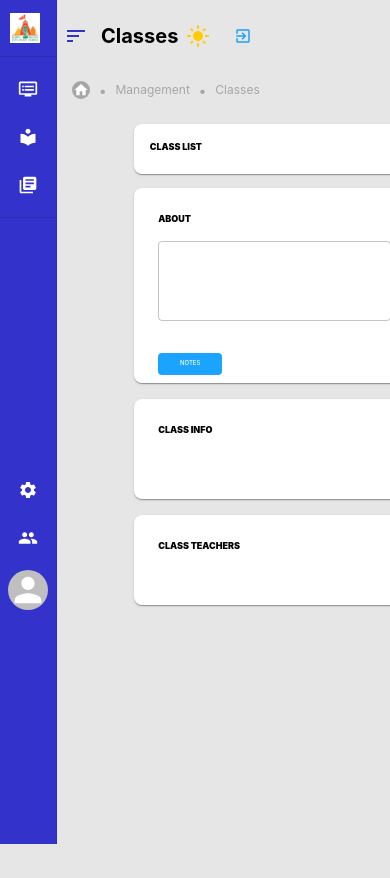
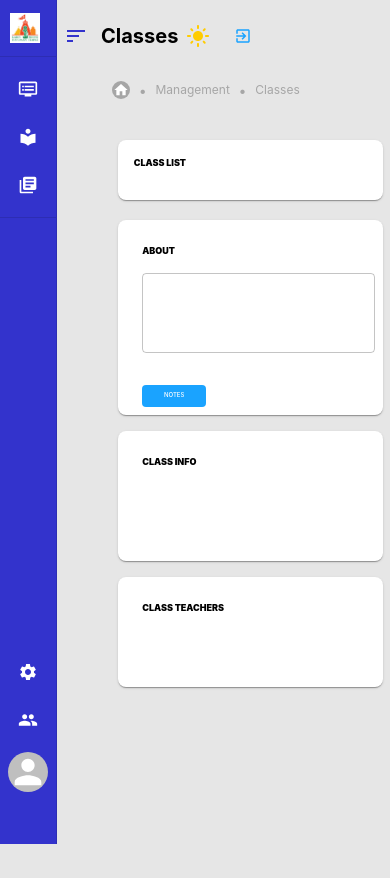
Before and after one commit to Pranavkotesh/Classes-Management-App, a React (Create React App) app in the folder web/classes-management/: page /classMain in a window 390 px wide. Shown: the top 878 px of the page. Built offline with nearby package versions, Linux system fonts and the light colour scheme.

Commit message:
-mobileLayout

```diff
--- a/web/classes-management/src/features/classMain/Class.jsx
+++ b/web/classes-management/src/features/classMain/Class.jsx
@@ -1,14 +1,12 @@
 
-import SummaryGrid from "../../shared/components/app-class-summary-grid/AppSummaryGridComponent";
 import MiniDrawer from "../../shared/components/app-drawer-component/AppDrawerComponent";
 import GridComponent from "../../shared/components/app-grid-component/AppGridComponent";
 
 const ClassN= ()=>{
   return(
     <main sx={{width:'100%'}}>
-      <MiniDrawer/>
+      <MiniDrawer name='Classes'/>
       <GridComponent/>
-      {/* <SummaryGrid/> */}
     </main>
   )
 }
--- a/web/classes-management/src/shared/components/app-drawer-component/AppDrawerComponent.jsx
+++ b/web/classes-management/src/shared/components/app-drawer-component/AppDrawerComponent.jsx
@@ -123,7 +123,7 @@ const Drawer = styled(MuiDrawer, { shouldForwardProp: (prop) => prop !== 'open'
   }),
 );
 
-const MiniDrawer=() =>{
+const MiniDrawer=({name}) =>{
   const editing=useStyles();
   const theme = useTheme();
   const [open, setOpen] = React.useState(false);
@@ -141,7 +141,7 @@ const MiniDrawer=() =>{
   return (
     <>
     <Box sx={{ display: 'flex' }}>
-      <MainAppBar title='Classes'
+      <MainAppBar title={name}
         onClick={handleDrawerOpen} />
       <Drawer  sx={{zIndex:'2'}}PaperProps={{
     sx: {
@@ -187,13 +187,7 @@ const MiniDrawer=() =>{
           ))}
         </List>
         <Divider />
-        <List sx={{marginTop:{
-          xs:30,
-          sm:33,
-          md:34,
-          lg:40,
-          xl:'50vh'
-        },color:'white'}}>
+        <List sx={{marginTop:'50vh',color:'white'}}>
           {itemsList2.map((item, index) => (
             <ListItem key={item.text} disablePadding sx={{ display:'block' }}>
               <ListItemButton
--- a/web/classes-management/src/shared/components/app-grid-component/AppGridComponent.jsx
+++ b/web/classes-management/src/shared/components/app-grid-component/AppGridComponent.jsx
@@ -31,7 +31,7 @@ export default function GridComponent() {
     }}>
 
       <Grid sx={{backgroundColor:'#e6e6e6',paddingTop:3}} container spacing={2} columns={16}>
-        <Box sx={{backgroundColor:'#e6e6e6',marginLeft:{xs:10,sm:21,md:21,lg:21,xl:21},width:'100%' }}>
+        <Box sx={{backgroundColor:'#e6e6e6',marginLeft:{xs:15,sm:21,md:21,lg:21,xl:21},width:'100%',marginBottom:{xs:2,sm:0,md:0} }}>
             <IconButton>
                 <HomeIcon sx={{backgroundColor:'#a6a6a6',borderRadius:'50%',padding:'1px',color:'white',fontSize:18}}/>
             </IconButton>
@@ -50,12 +50,12 @@ export default function GridComponent() {
             lg:280,
             xl:280
           },height:{
-            xs:50,
+            xs:60,
             sm:50,
             md:65,
             lg:100,
             xl:110
-          },marginLeft:{xs:10,sm:0},
+          },marginLeft:{xs:8,sm:0},
             paddingTop:0,borderRadius:2}}>
             <Typography sx={{textAlign:'left',paddingLeft:1,paddingTop:2,fontWeight:900,fontSize:9,color:'black'}}>
             CLASS LIST
@@ -68,7 +68,7 @@ export default function GridComponent() {
             md:850,
             lg:900,
             xl:'125vh'
-          },marginTop:{xs:8,sm:0,md:0,lg:0,xl:0}}}>
+          },marginTop:{xs:10,sm:0,md:0,lg:0,xl:0},marginLeft:{xs:-2,sm:0,md:0}}}>
             <Typography sx={{fontWeight:900,fontSize:9,textAlign:'left',marginLeft:2,paddingTop:2,paddingBottom:1,color:'black'}}>
                 ABOUT</Typography>
                 <Box sx={{display:{xs:'none',sm:'none',md:'block',lg:'block',xl:'block'}}}>
@@ -107,12 +107,12 @@ export default function GridComponent() {
             lg:900,
             xl:'125vh'
           },height:{
-            xs:100,
+            xs:130,
             sm:110,
             md:120,
             lg:150,
             xl:190
-          },borderRadius:2}}>
+          },borderRadius:2,marginLeft:{xs:-2,sm:0,md:0}}}>
             <Typography sx={{marginLeft:2,textAlign:'left',
             fontWeight:900,fontSize:9,paddingTop:2,color:'black'}}>
             CLASS INFO</Typography></Item1>
@@ -126,12 +126,12 @@ export default function GridComponent() {
             lg:900,
             xl:'125vh'
           },height:{
-            xs:90,
+            xs:110,
             sm:90,
             md:100,
             lg:130,
             xl:170
-          },borderRadius:2}}>
+          },borderRadius:2,marginLeft:{xs:-2,sm:0,md:0}}}>
             <Typography sx={{marginLeft:2,textAlign:'left',
             fontWeight:900,fontSize:9,paddingTop:2,color:'black'}}>
             CLASS TEACHERS</Typography></Item1>
--- a/web/classes-management/src/shared/components/app-main-bar/AppMainBar.jsx
+++ b/web/classes-management/src/shared/components/app-main-bar/AppMainBar.jsx
@@ -2,11 +2,9 @@ import * as React from 'react';
 import PropTypes from 'prop-types';
 import AppBar from '@mui/material/AppBar';
 import Box from '@mui/material/Box';
-import CssBaseline from '@mui/material/CssBaseline';
 import IconButton from '@mui/material/IconButton';
 import Toolbar from '@mui/material/Toolbar';
 import Typography from '@mui/material/Typography';
-import Button from '@mui/material/Button';
 import SortIcon from '@mui/icons-material/Sort';
 import { Grid } from '@mui/material';
 import LightModeIcon from '@mui/icons-material/LightMode';
@@ -21,7 +19,7 @@ const years = ['2015','2016','2017','2018'];
 
 function MainAppBar({props,onClick,title}) {
 //   const { window } = props;
-  const container = window !== undefined ? () => window().document.body : undefined;
+  // const container = window !== undefined ? () => window().document.body : undefined;
 
   return (
     <Box sx={{ display: 'flex' }}>
```
Also changed, not shown: web/classes-management/src/features/classSummary/ClassSummary.jsx (added, +12 -0 lines).
